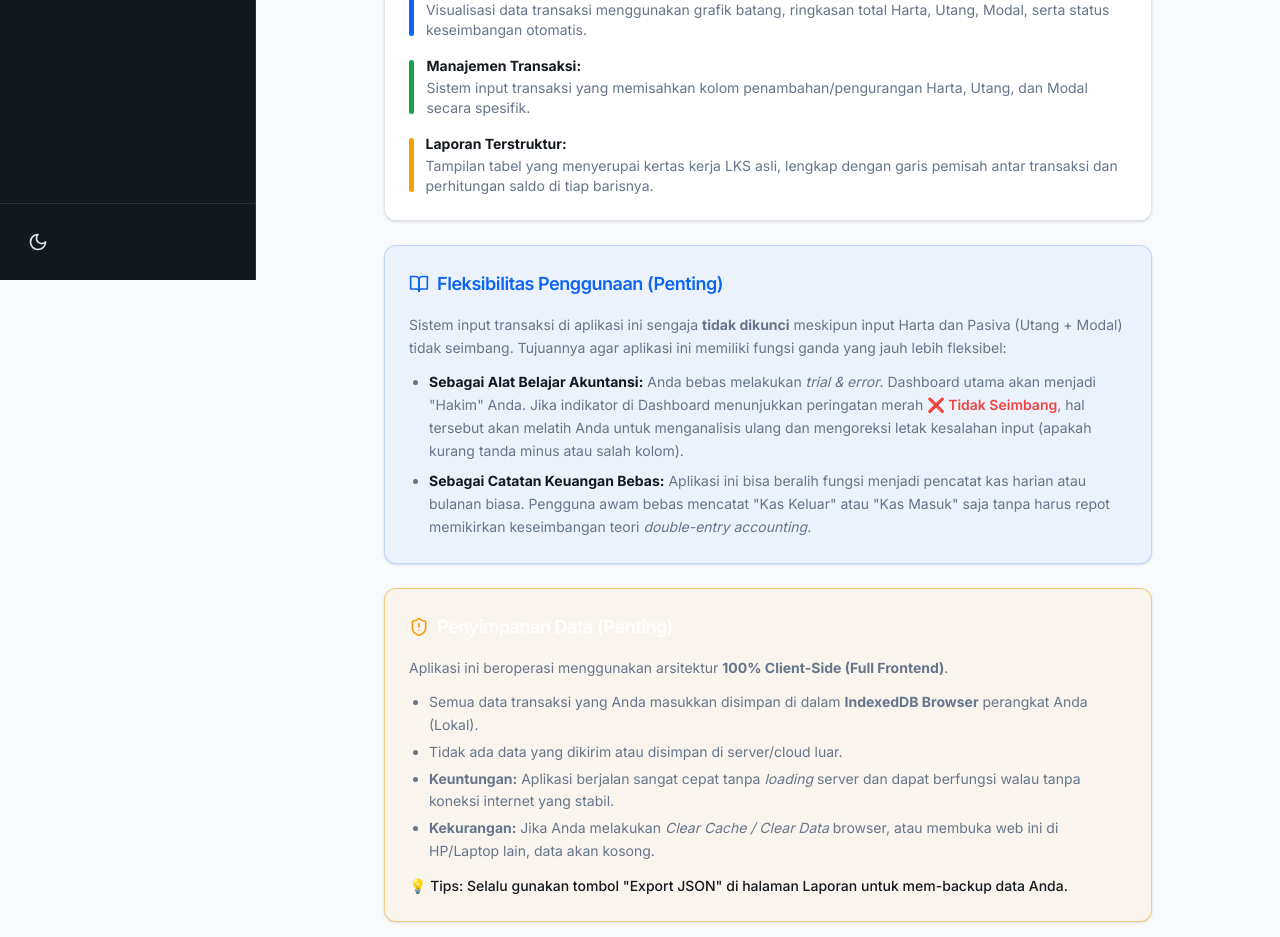
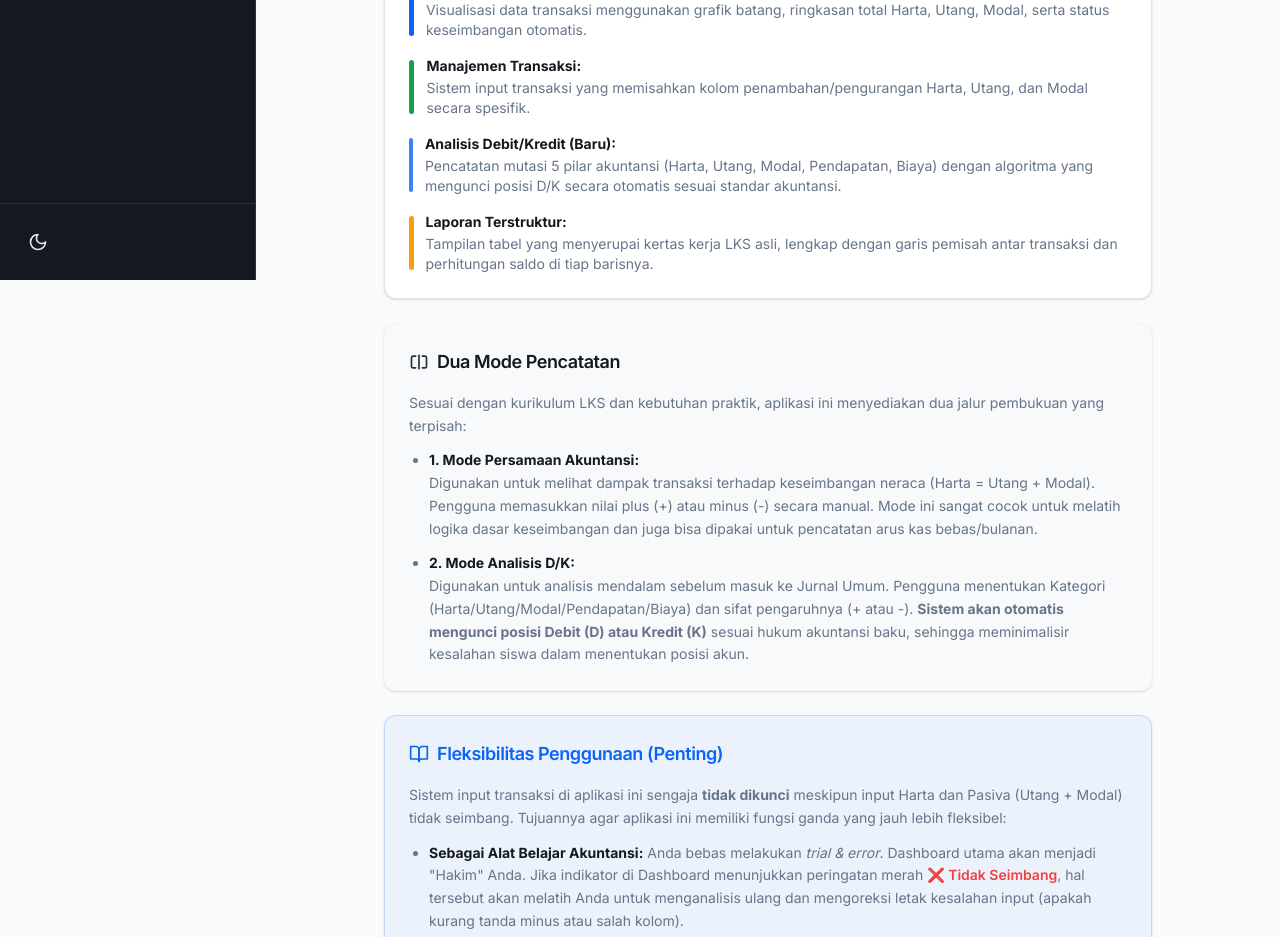
Before and after one commit to sanzzyproject/akutansi-nextjs, a Next.js app: page /docs in a window 1280 px wide. Shown: the part 520-1457 px from the top of the page. Built offline with nearby package versions, Linux system fonts and the light colour scheme.

Commit message:
Update page.tsx

```diff
--- a/app/docs/page.tsx
+++ b/app/docs/page.tsx
@@ -2,7 +2,7 @@
 
 import React from 'react';
 import { Card, CardContent, CardHeader, CardTitle } from '@/components/ui/card';
-import { BookOpen, Info, ShieldAlert, Cpu, Database, Award, Heart } from 'lucide-react';
+import { BookOpen, Info, ShieldAlert, Cpu, Database, Award, Heart, SplitSquareHorizontal } from 'lucide-react';
 
 export default function DocsPage() {
   return (
@@ -21,7 +21,7 @@ export default function DocsPage() {
         </CardHeader>
         <CardContent className="text-sm text-muted-foreground space-y-3 leading-relaxed">
           <p>
-            <strong>Akuntansi LKS</strong> adalah aplikasi berbasis web yang dirancang untuk mempermudah pencatatan dan perhitungan <em>Persamaan Dasar Akuntansi</em> (Harta = Utang + Modal).
+            <strong>Akuntansi LKS</strong> adalah aplikasi berbasis web yang dirancang untuk mempermudah pencatatan dan perhitungan <em>Persamaan Dasar Akuntansi</em> (Harta = Utang + Modal) serta <em>Analisis Debit/Kredit</em>.
           </p>
           <p>
             Aplikasi ini mendigitalisasi proses pengerjaan Lembar Kerja Siswa (LKS) atau pembukuan dasar, secara otomatis menghitung saldo berjalan (running balance), dan memvalidasi keseimbangan neraca secara *real-time*.
@@ -51,6 +51,13 @@ export default function DocsPage() {
             </div>
           </div>
           <div className="flex gap-3">
+            <div className="w-1.5 rounded-full bg-blue-500 mt-1 mb-1"></div>
+            <div>
+              <strong className="text-foreground">Analisis Debit/Kredit (Baru):</strong>
+              <p className="text-muted-foreground mt-0.5">Pencatatan mutasi 5 pilar akuntansi (Harta, Utang, Modal, Pendapatan, Biaya) dengan algoritma yang mengunci posisi D/K secara otomatis sesuai standar akuntansi.</p>
+            </div>
+          </div>
+          <div className="flex gap-3">
             <div className="w-1.5 rounded-full bg-warning mt-1 mb-1"></div>
             <div>
               <strong className="text-foreground">Laporan Terstruktur:</strong>
@@ -60,7 +67,28 @@ export default function DocsPage() {
         </CardContent>
       </Card>
 
-      {/* SEKSI BARU: Penjelasan Fleksibilitas Penggunaan */}
+      {/* SEKSI BARU: Penjelasan 2 Mode Pencatatan */}
+      <Card className="border-secondary/50 bg-secondary/10">
+        <CardHeader className="pb-4">
+          <CardTitle className="flex items-center gap-2 text-lg">
+            <SplitSquareHorizontal className="h-5 w-5 text-secondary-foreground" /> Dua Mode Pencatatan
+          </CardTitle>
+        </CardHeader>
+        <CardContent className="text-sm text-muted-foreground space-y-3 leading-relaxed">
+          <p>Sesuai dengan kurikulum LKS dan kebutuhan praktik, aplikasi ini menyediakan dua jalur pembukuan yang terpisah:</p>
+          <ul className="list-disc pl-5 space-y-3">
+            <li>
+              <strong className="text-foreground">1. Mode Persamaan Akuntansi:</strong><br/>
+              Digunakan untuk melihat dampak transaksi terhadap keseimbangan neraca (Harta = Utang + Modal). Pengguna memasukkan nilai plus (+) atau minus (-) secara manual. Mode ini sangat cocok untuk melatih logika dasar keseimbangan dan juga bisa dipakai untuk pencatatan arus kas bebas/bulanan.
+            </li>
+            <li>
+              <strong className="text-foreground">2. Mode Analisis D/K:</strong><br/>
+              Digunakan untuk analisis mendalam sebelum masuk ke Jurnal Umum. Pengguna menentukan Kategori (Harta/Utang/Modal/Pendapatan/Biaya) dan sifat pengaruhnya (+ atau -). <strong>Sistem akan otomatis mengunci posisi Debit (D) atau Kredit (K)</strong> sesuai hukum akuntansi baku, sehingga meminimalisir kesalahan siswa dalam menentukan posisi akun.
+            </li>
+          </ul>
+        </CardContent>
+      </Card>
+
       <Card className="border-primary/20 bg-primary/5">
         <CardHeader className="pb-4">
           <CardTitle className="flex items-center gap-2 text-lg text-primary">
```
